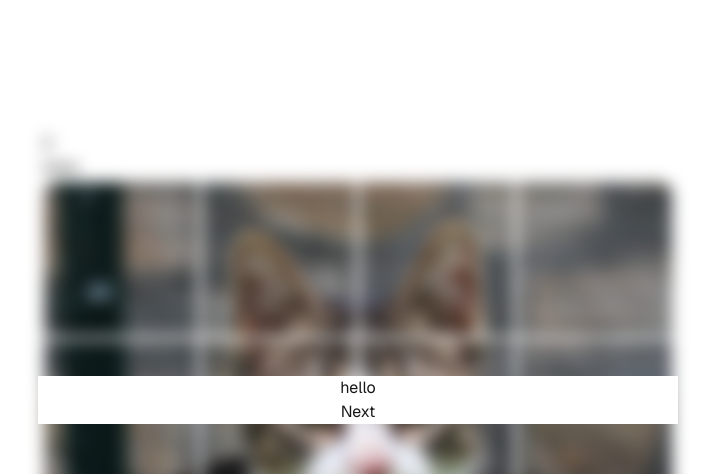
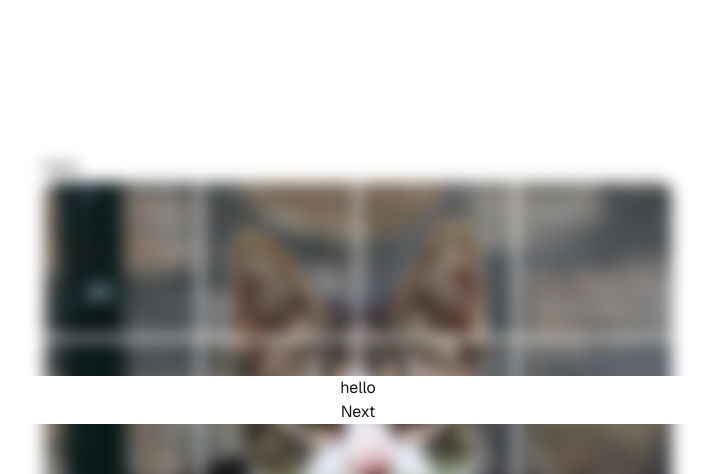
Before and after one commit to comp4020-agentic-coding-studio/comp4020-ass1-NikhilaGurusinghe, a Next.js app in the folder interactive-explainer/: page / in a window 1280 px wide. Shown: the top 474 px of the page, without its empty margins (282-997 px from the left). Built offline with nearby package versions, Linux system fonts and the light colour scheme.

Commit message:
captcha component is unstyled but mostly finished now

```diff
--- a/interactive-explainer/app/components/minigames/captcha/captcha.tsx
+++ b/interactive-explainer/app/components/minigames/captcha/captcha.tsx
@@ -144,6 +144,7 @@ export default function Captcha() {
     // stop timer from previous iteration's next button press or from the tutorial next button
     const elapsedTime: number = stopTimer() ?? 0;
 
+    // TODO need to update salary here
     // keeping track of scores
     subMinigameStats.push({ accuracy: accuracy, timePerTask: elapsedTime, salary: 0 });
 
@@ -167,8 +168,8 @@ export default function Captcha() {
 
   return (
     <>
+      <div className="text-white">{(elapsedMS / 1000).toFixed(0)}</div>
       <div className="w-full bg-white p-1 rounded-xl">
-        <div>{(elapsedMS / 1000).toFixed(0)}</div>
         <div>Hello</div>
 
         <div
@@ -251,7 +252,7 @@ export default function Captcha() {
       </div>
       {isTutorialVisible && (
         <div className="backdrop-blur-sm fixed inset-0 z-67 flex flex-col items-center justify-center">
-          <div className="flex flex-col items-center justify-center bg-white w-[50%]">
+          <div className="flex flex-col items-center justify-center bg-white w-full max-w-3xl">
             hello
             <button
               type={"button"}
```
